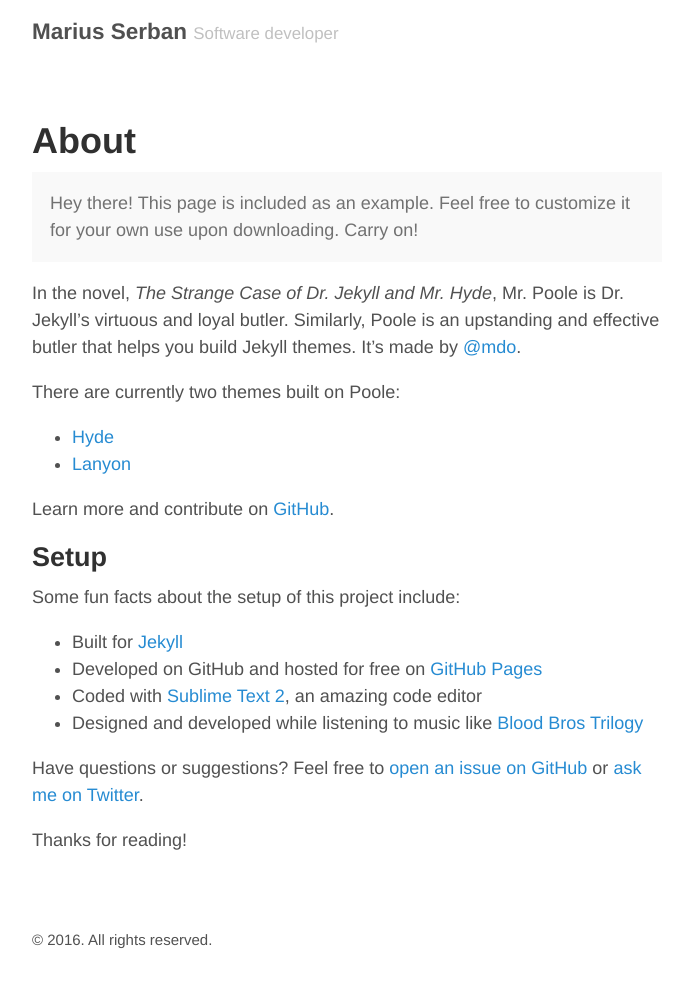
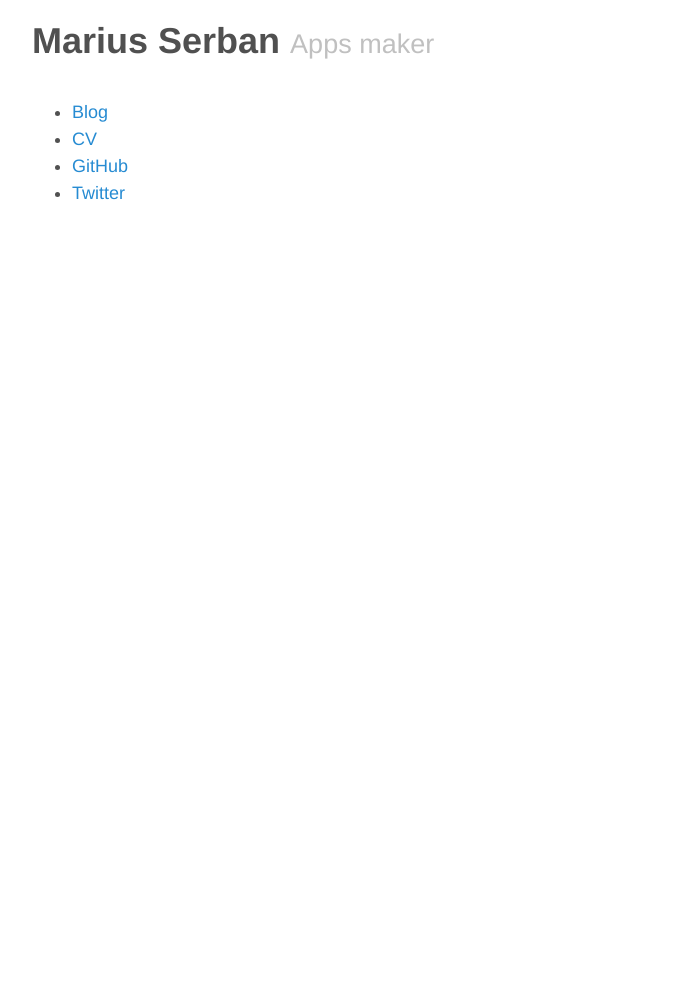
Before and after one commit to marius-serban/marius-serban, a Jekyll site: the page built from index.md, in a window 1280 px wide. Shown: the whole page, without its empty margins (293-983 px from the left). Built offline with Jekyll 4.4.1, drawn with Linux system fonts in a browser that asks for light colours; after the commit the page ends 900 px from its top, so only the background shows below that.

Commit message:
Updates of the main page

```diff
--- a/_config.yml
+++ b/_config.yml
@@ -6,7 +6,7 @@ relative_permalinks: true
 
 # Setup
 title:               Marius Serban
-tagline:             Software developer
+tagline:             Apps maker
 url:                 http://www.serbanmarius.com/
 paginate:            1
 paginate_path:       "/blog/page:num/"
--- a/_layouts/default.html
+++ b/_layouts/default.html
@@ -7,10 +7,10 @@
 
     <div class="container content">
       <header class="masthead">
-        <h3 class="masthead-title">
+        <h1 class="masthead-title">
           <a href="{{ site.baseurl }}/" title="Home">{{ site.title }}</a>
           <small>{{ site.tagline }}</small>
-        </h3>
+        </h1>
       </header>
 
       <main>
@@ -18,9 +18,6 @@
       </main>
 
       <footer class="footer">
-        <small>
-          &copy; <time datetime="{{ site.time | date_to_xmlschema }}">{{ site.time | date: '%Y' }}</time>. All rights reserved.
-        </small>
       </footer>
     </div>
 
--- a/_sass/_masthead.scss
+++ b/_sass/_masthead.scss
@@ -5,7 +5,7 @@
 .masthead {
   padding-top:    1rem;
   padding-bottom: 1rem;
-  margin-bottom: 3rem;
+  margin-bottom: 1rem;
 }
 
 .masthead-title {
--- a/index.md
+++ b/index.md
@@ -1,30 +1,9 @@
 ---
-layout: page
-title: About
+layout: default
+
 ---
 
-<p class="message">
-  Hey there! This page is included as an example. Feel free to customize it for your own use upon downloading. Carry on!
-</p>
-
-In the novel, *The Strange Case of Dr. Jekyll and Mr. Hyde*, Mr. Poole is Dr. Jekyll's virtuous and loyal butler. Similarly, Poole is an upstanding and effective butler that helps you build Jekyll themes. It's made by [@mdo](https://twitter.com/mdo).
-
-There are currently two themes built on Poole:
-
-* [Hyde](http://hyde.getpoole.com)
-* [Lanyon](http://lanyon.getpoole.com)
-
-Learn more and contribute on [GitHub](https://github.com/poole).
-
-## Setup
-
-Some fun facts about the setup of this project include:
-
-* Built for [Jekyll](http://jekyllrb.com)
-* Developed on GitHub and hosted for free on [GitHub Pages](https://pages.github.com)
-* Coded with [Sublime Text 2](http://sublimetext.com), an amazing code editor
-* Designed and developed while listening to music like [Blood Bros Trilogy](https://soundcloud.com/maddecent/sets/blood-bros-series)
-
-Have questions or suggestions? Feel free to [open an issue on GitHub](https://github.com/poole/poole/issues/new) or [ask me on Twitter](https://twitter.com/mdo).
-
-Thanks for reading!
+* [Blog](http://www.serbanmarius.com/blog)
+* [CV](http://www.serbanmarius.com/cv)
+* [GitHub](https://github.com/marius-serban)
+* [Twitter](https://twitter.com/smarius)
```
